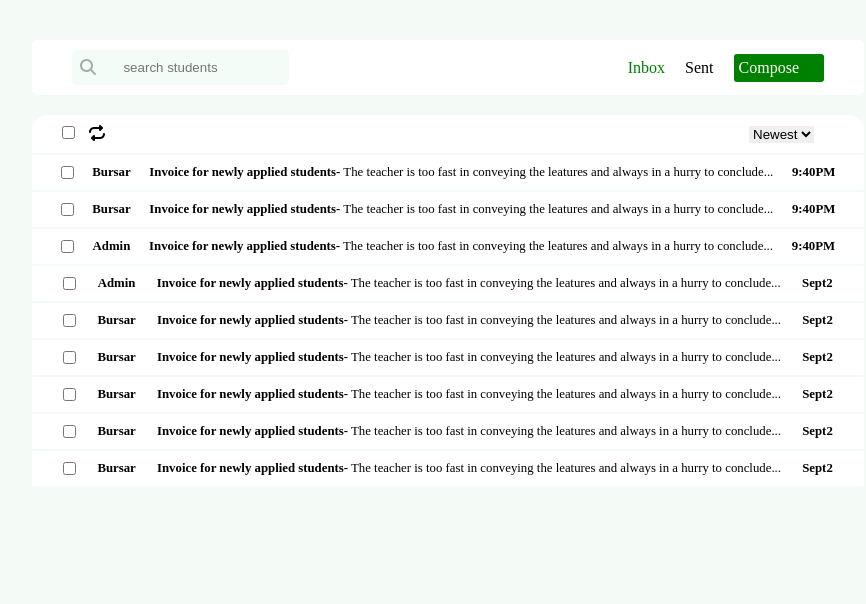
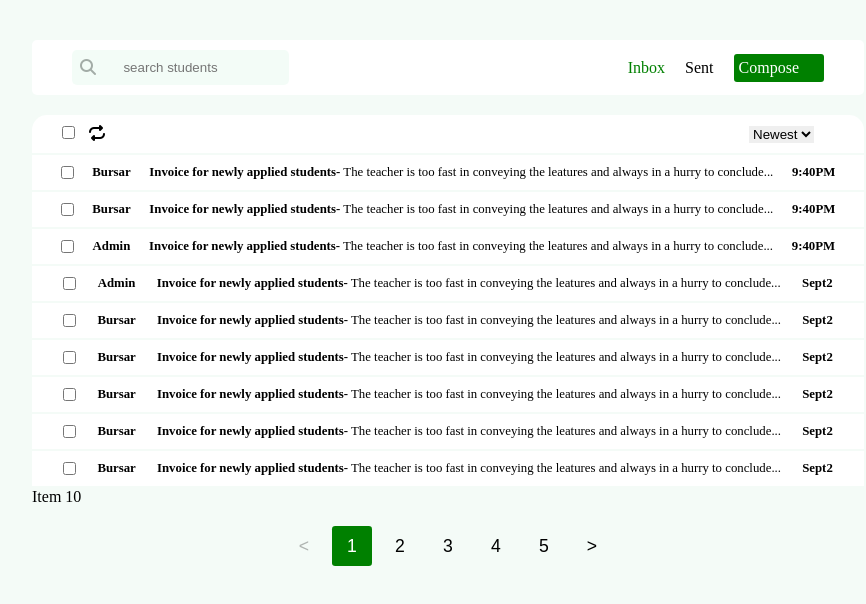
Before and after one commit to Mr-Roy-alt/form, a plain HTML site: page index.html in a window 1280 px wide. Shown: the whole page, without its empty margins (192-1058 px from the left). Drawn offline with Linux system fonts and the light colour scheme.

Commit message:
Added pagination

```diff
--- a/index.html
+++ b/index.html
@@ -1,16 +1,15 @@
 <!DOCTYPE html>
 <html lang="en">
+
 <head>
   <meta charset="UTF-8" />
   <meta http-equiv="X-UA-Compatible" content="IE=edge" />
   <meta name="viewport" content="width=device-width, initial-scale=1.0" />
-    <script
-      src="https://kit.fontawesome.com/f588d6a063.js"
-      crossorigin="anonymous"
-    ></script>
+  <script src="https://kit.fontawesome.com/f588d6a063.js" crossorigin="anonymous"></script>
   <link rel="stylesheet" href="style.css" />
   <title>Dashboard</title>
 </head>
+
 <body>
   <div class="container">
     <header>
@@ -45,6 +44,9 @@
     </section>
 
     <main>
+
+      <ul id="paginated-list" data-current-page="1" aria-live="polite">
+        <li>
           <div class="box" id="box">
             <input class="input" name="fhz" type="checkbox" />
             <p class="bold">Bursar</p>
@@ -60,7 +62,9 @@
               <p class="para2"><i class="fa-solid fa-repeat"></i></p>
             </div>
           </div>
+        </li>
 
+        <li>
           <div class="box" id="box">
             <input class="input" name="fhz" type="checkbox" />
             <p class="bold">Bursar</p>
@@ -76,7 +80,9 @@
               <p class="para2"><i class="fa-solid fa-repeat"></i></p>
             </div>
           </div>
+        </li>
 
+        <li>
           <div class="box" id="box">
             <input class="input" name="fhz" type="checkbox" />
             <p class="bold">Admin</p>
@@ -92,7 +98,9 @@
               <p class="para2"><i class="fa-solid fa-repeat"></i></p>
             </div>
           </div>
+        </li>
 
+        <li>
           <div class="box" id="box">
             <input class="input" name="fhz" type="checkbox" />
             <p class="bold">Admin</p>
@@ -108,7 +116,9 @@
               <p class="para2"><i class="fa-solid fa-repeat"></i></p>
             </div>
           </div>
+        </li>
 
+        <li>
           <div class="box" id="box">
             <input class="input" name="fhz" type="checkbox" />
             <p class="bold">Bursar</p>
@@ -124,7 +134,9 @@
               <p class="para2"><i class="fa-solid fa-repeat"></i></p>
             </div>
           </div>
+        </li>
 
+        <li>
           <div class="box" id="box">
             <input class="input" name="fhz" type="checkbox" />
             <p class="bold">Bursar</p>
@@ -140,7 +152,9 @@
               <p class="para2"><i class="fa-solid fa-repeat"></i></p>
             </div>
           </div>
+        </li>
 
+        <li>
           <div class="box" id="box">
             <input class="input" name="fhz" type="checkbox" />
             <p class="bold">Bursar</p>
@@ -156,7 +170,9 @@
               <p class="para2"><i class="fa-solid fa-repeat"></i></p>
             </div>
           </div>
+        </li>
 
+        <li>
           <div class="box" id="box">
             <input class="input" name="fhz" type="checkbox" />
             <p class="bold">Bursar</p>
@@ -172,7 +188,9 @@
               <p class="para2"><i class="fa-solid fa-repeat"></i></p>
             </div>
           </div>
+        </li>
 
+        <li>
           <div class="box" id="box">
             <input class="input" name="fhz" type="checkbox" />
             <p class="bold">Bursar</p>
@@ -188,8 +206,69 @@
               <p class="para2"><i class="fa-solid fa-repeat"></i></p>
             </div>
           </div>
+        </li>
+
+        <li>Item 10</li>
+        <li>Item 11</li>
+        <li>Item 12</li>
+        <li>Item 13</li>
+        <li>Item 14</li>
+        <li>Item 15</li>
+        <li>Item 16</li>
+        <li>Item 17</li>
+        <li>Item 18</li>
+        <li>Item 19</li>
+        <li>Item 20</li>
+        <li>Item 21</li>
+        <li>Item 22</li>
+        <li>Item 23</li>
+        <li>Item 24</li>
+        <li>Item 25</li>
+        <li>Item 26</li>
+        <li>Item 27</li>
+        <li>Item 28</li>
+        <li>Item 29</li>
+        <li>Item 30</li>
+        <li>Item 31</li>
+        <li>Item 32</li>
+        <li>Item 33</li>
+        <li>Item 34</li>
+        <li>Item 35</li>
+        <li>Item 36</li>
+        <li>Item 37</li>
+        <li>Item 38</li>
+        <li>Item 39</li>
+        <li>Item 40</li>
+        <li>Item 41</li>
+        <li>Item 42</li>
+        <li>Item 43</li>
+        <li>Item 44</li>
+        <li>Item 45</li>
+        <li>Item 46</li>
+        <li>Item 47</li>
+        <li>Item 48</li>
+        <li>Item 49</li>
+        <li>Item 50</li>
+      </ul>
+
+      <!-- Pagination starts here -->
+      <nav class="pagination-container">
+        <button class="pagination-button" id="prev-button" aria-label="Previous page" title="Previous page">
+          &lt;
+        </button>
+
+        <div id="pagination-numbers">
+
+        </div>
+
+        <button class="pagination-button" id="next-button" aria-label="Next page" title="Next page">
+          &gt;
+        </button>
+      </nav>
+
     </main>
   </div>
   <script src="main.js"></script>
 </body>
+
 </html>
--- a/main.js
+++ b/main.js
@@ -19,3 +19,108 @@ for (var i = 0; i < check.length; i++) {
     }
   }
 }
+
+
+
+
+// Pagination starts here
+
+const paginationNumbers = document.getElementById("pagination-numbers");
+const paginatedList = document.getElementById("paginated-list");
+const listItems = paginatedList.querySelectorAll("li");
+const nextButton = document.getElementById("next-button");
+const prevButton = document.getElementById("prev-button");
+
+const paginationLimit = 10;
+const pageCount = Math.ceil(listItems.length / paginationLimit);
+let currentPage = 1;
+
+const disableButton = (button) => {
+  button.classList.add("disabled");
+  button.setAttribute("disabled", true);
+};
+
+const enableButton = (button) => {
+  button.classList.remove("disabled");
+  button.removeAttribute("disabled");
+};
+
+const handlePageButtonsStatus = () => {
+  if (currentPage === 1) {
+    disableButton(prevButton);
+  } else {
+    enableButton(prevButton);
+  }
+
+  if (pageCount === currentPage) {
+    disableButton(nextButton);
+  } else {
+    enableButton(nextButton);
+  }
+};
+
+const handleActivePageNumber = () => {
+  document.querySelectorAll(".pagination-number").forEach((button) => {
+    button.classList.remove("active");
+    const pageIndex = Number(button.getAttribute("page-index"));
+    if (pageIndex == currentPage) {
+      button.classList.add("active");
+    }
+  });
+};
+
+const appendPageNumber = (index) => {
+  const pageNumber = document.createElement("button");
+  pageNumber.className = "pagination-number";
+  pageNumber.innerHTML = index;
+  pageNumber.setAttribute("page-index", index);
+  pageNumber.setAttribute("aria-label", "Page " + index);
+
+  paginationNumbers.appendChild(pageNumber);
+};
+
+const getPaginationNumbers = () => {
+  for (let i = 1; i <= pageCount; i++) {
+    appendPageNumber(i);
+  }
+};
+
+const setCurrentPage = (pageNum) => {
+  currentPage = pageNum;
+
+  handleActivePageNumber();
+  handlePageButtonsStatus();
+
+  const prevRange = (pageNum - 1) * paginationLimit;
+  const currRange = pageNum * paginationLimit;
+
+  listItems.forEach((item, index) => {
+    item.classList.add("hidden");
+    if (index >= prevRange && index < currRange) {
+      item.classList.remove("hidden");
+    }
+  });
+};
+
+window.addEventListener("load", () => {
+  getPaginationNumbers();
+  setCurrentPage(1);
+
+  prevButton.addEventListener("click", () => {
+    setCurrentPage(currentPage - 1);
+  });
+
+  nextButton.addEventListener("click", () => {
+    setCurrentPage(currentPage + 1);
+  });
+
+  document.querySelectorAll(".pagination-number").forEach((button) => {
+    const pageIndex = Number(button.getAttribute("page-index"));
+
+    if (pageIndex) {
+      button.addEventListener("click", () => {
+        setCurrentPage(pageIndex);
+      });
+    }
+  });
+});
--- a/style.css
+++ b/style.css
@@ -4,15 +4,13 @@
   box-sizing: border-box;
 }
 body {
-    background: #F4FBF7;
+  background: #f4fbf7;
 }
 
 .container {
   max-width: 65%;
   margin: auto;
-
 }
-
 
 header {
   background-color: white;
@@ -21,7 +19,6 @@ header {
   margin-top: 40px;
   margin-bottom: 20px;
   padding: 10px;
-
 }
 
 header nav {
@@ -30,7 +27,6 @@ header nav {
   align-items: center;
   margin: 0 30px;
 }
-
 
 header nav input {
   position: relative;
@@ -52,8 +48,6 @@ header nav input:focus {
   margin: 0 8px;
   color: gray;
 }
-
-
 
 header nav ul {
   display: flex;
@@ -87,7 +81,6 @@ header nav ul li {
   padding-right: 50px;
   border-top-left-radius: 15px;
   border-top-right-radius: 15px;
-
 }
 
 .section .repeat {
@@ -103,7 +96,6 @@ header nav ul li {
   background-color: white;
 }
 
-
 .box {
   font-size: 0.8rem;
   padding: 10px;
@@ -114,7 +106,6 @@ header nav ul li {
   justify-content: space-evenly;
   align-items: center;
 }
-
 
 .hide {
   display: none;
@@ -128,10 +119,47 @@ header nav ul li {
   display: inline;
   position: absolute;
   right: 70px;
-
 }
 
 .bold {
-
   font-weight: bold;
 }
+
+/* Paginationation style starts here */
+
+ul {
+  list-style-type: none;
+}
+
+.hidden {
+  display: none;
+}
+
+.pagination-container {
+  display: flex;
+  align-items: center;
+  padding: 1rem 0;
+  justify-content: center;
+}
+
+.pagination-number,
+.pagination-button {
+  font-size: 1.1rem;
+  background-color: transparent;
+  border: none;
+  margin: 0.25rem 0.25rem;
+  cursor: pointer;
+  height: 2.5rem;
+  width: 2.5rem;
+  border-radius: 0.2rem;
+}
+
+.pagination-number:hover,
+.pagination-button:not(.disabled):hover {
+  background: greenyellow;
+}
+
+.pagination-number.active {
+  color: #fff;
+  background: green;
+}
```
Lines whose indentation alone changed are shown as unchanged.
